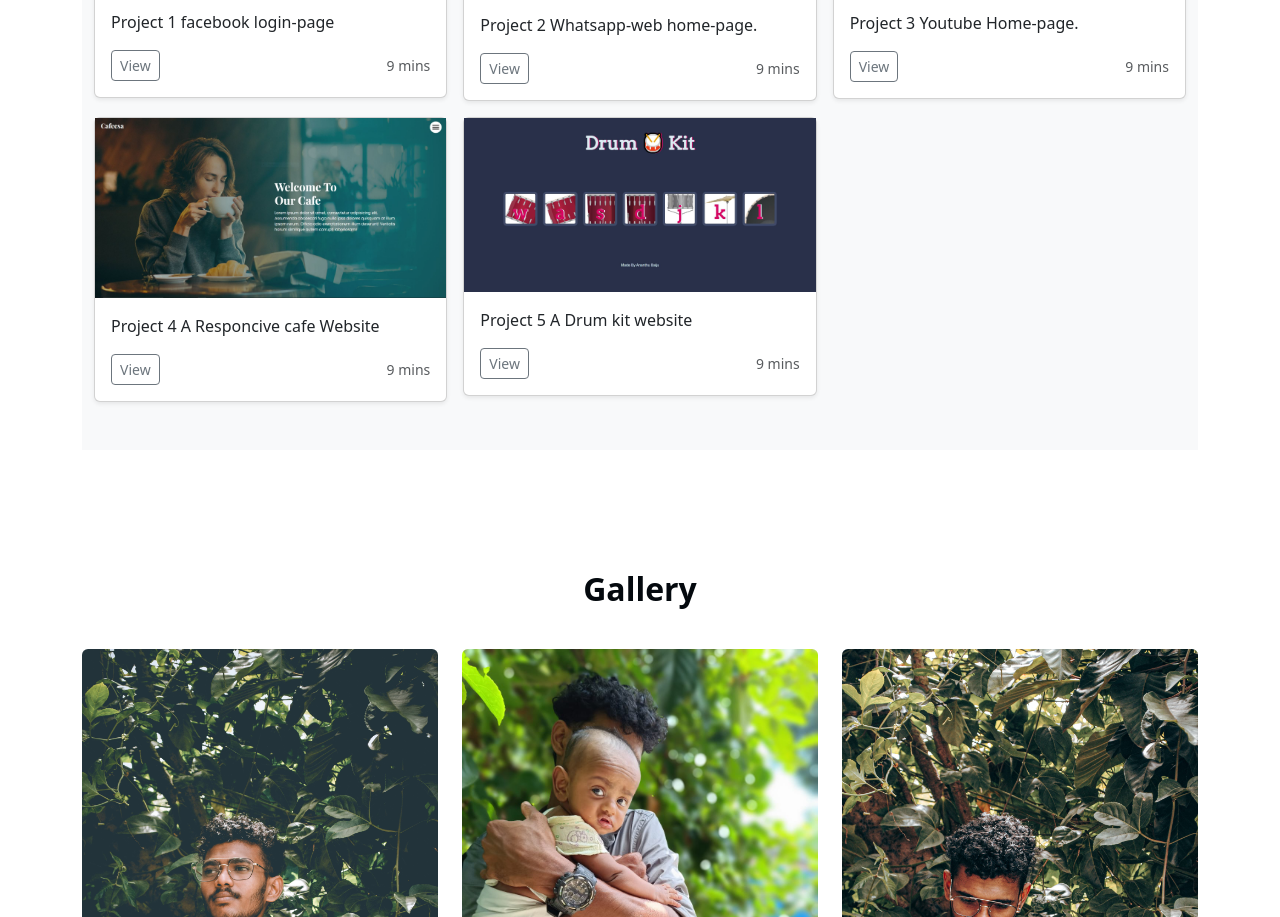
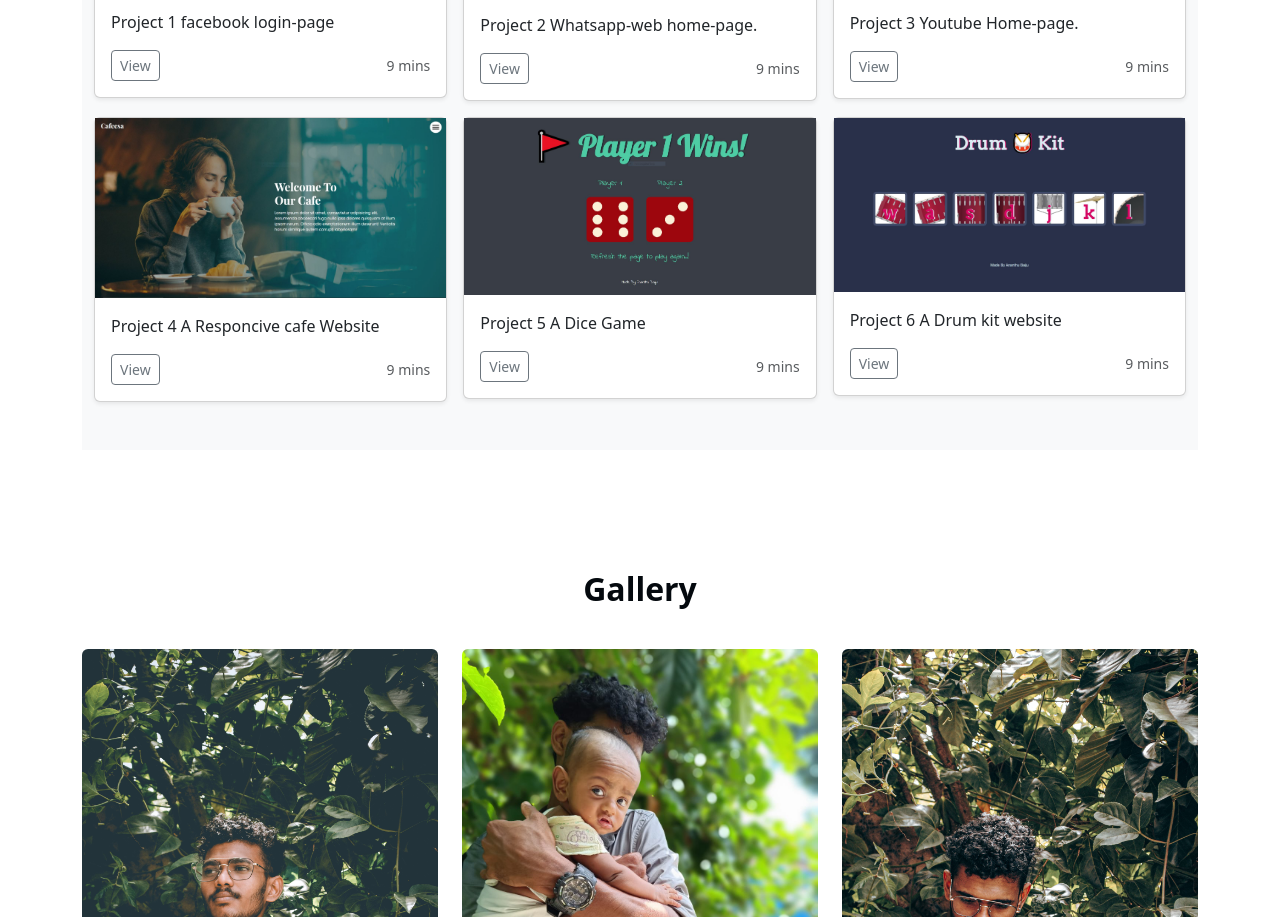
Before and after one commit to ananthubaiju2001/my-website, a plain HTML site: page index.html in a window 1280 px wide. Shown: the part 4701-5618 px from the top of the page. Drawn offline with nearby package versions, Linux system fonts and the light colour scheme.

Commit message:
index.html

```diff
--- a/index.html
+++ b/index.html
@@ -417,11 +417,26 @@
                 </div>
               </div>
             </div>
+             <div class="col">
+              <div class="card shadow-sm">
+                <img src="./Assets/Images/dice.JPG" alt="sample project 4">
+                <div class="card-body">
+                  <p class="card-text">Project 5 A Dice Game </p>
+                  <div class="d-flex justify-content-between align-items-center">
+                    <div class="btn-group">
+                      <a href="https://ananthubaiju2001.github.io/Dicee-Game/"
+                        class="btn btn-sm btn-outline-secondary" role="button">View</a>
+                    </div>
+                    <small class="text-body-secondary">9 mins</small>
+                  </div>
+                </div>
+              </div>
+            </div>
             <div class="col">
               <div class="card shadow-sm">
                 <img src="./Assets/Images/drum-kit.JPG" alt="sample project 4">
                 <div class="card-body">
-                  <p class="card-text">Project 5 A Drum kit website </p>
+                  <p class="card-text">Project 6 A Drum kit website </p>
                   <div class="d-flex justify-content-between align-items-center">
                     <div class="btn-group">
                       <a href="https://ananthubaiju2001.github.io/Drum-kit-project/"
```
